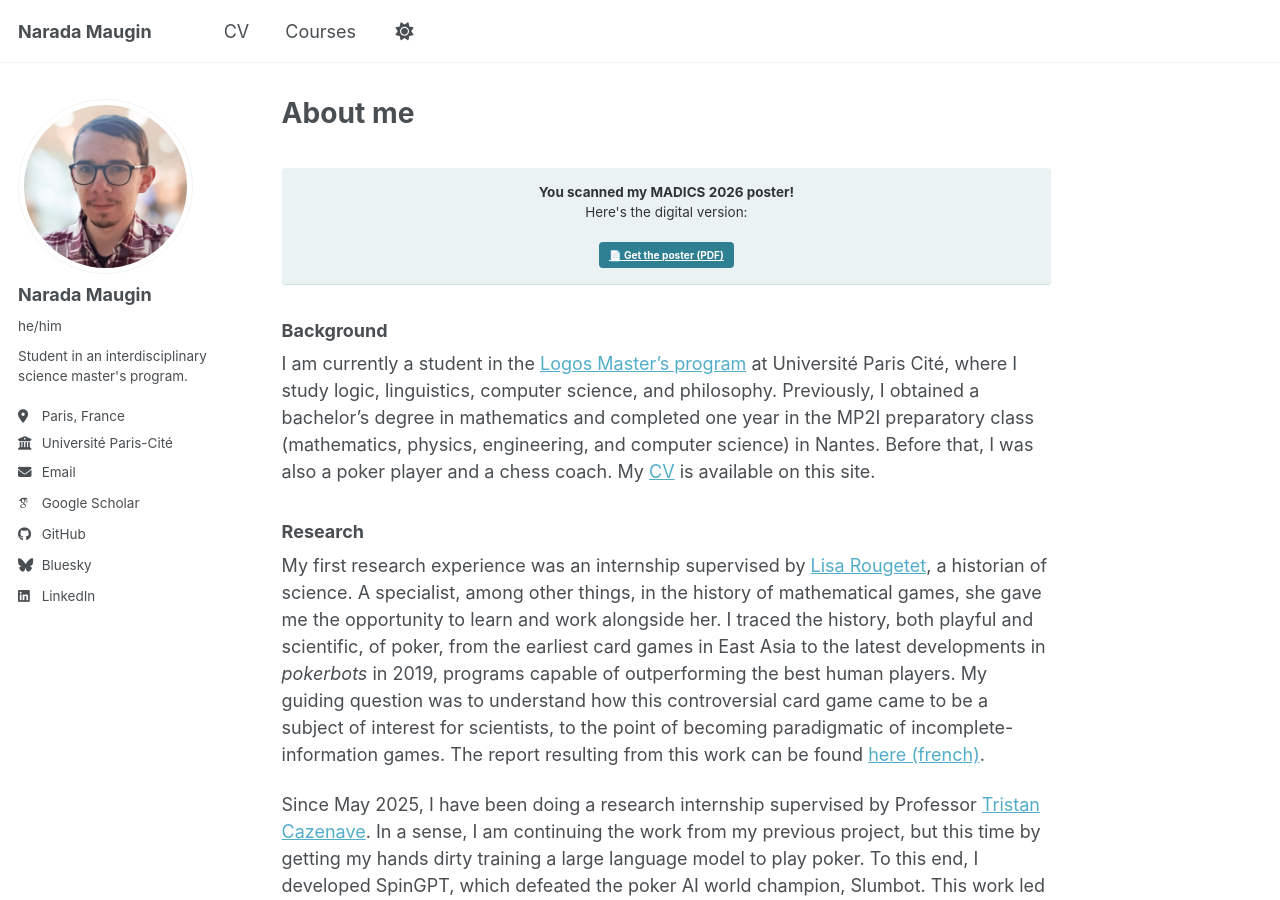
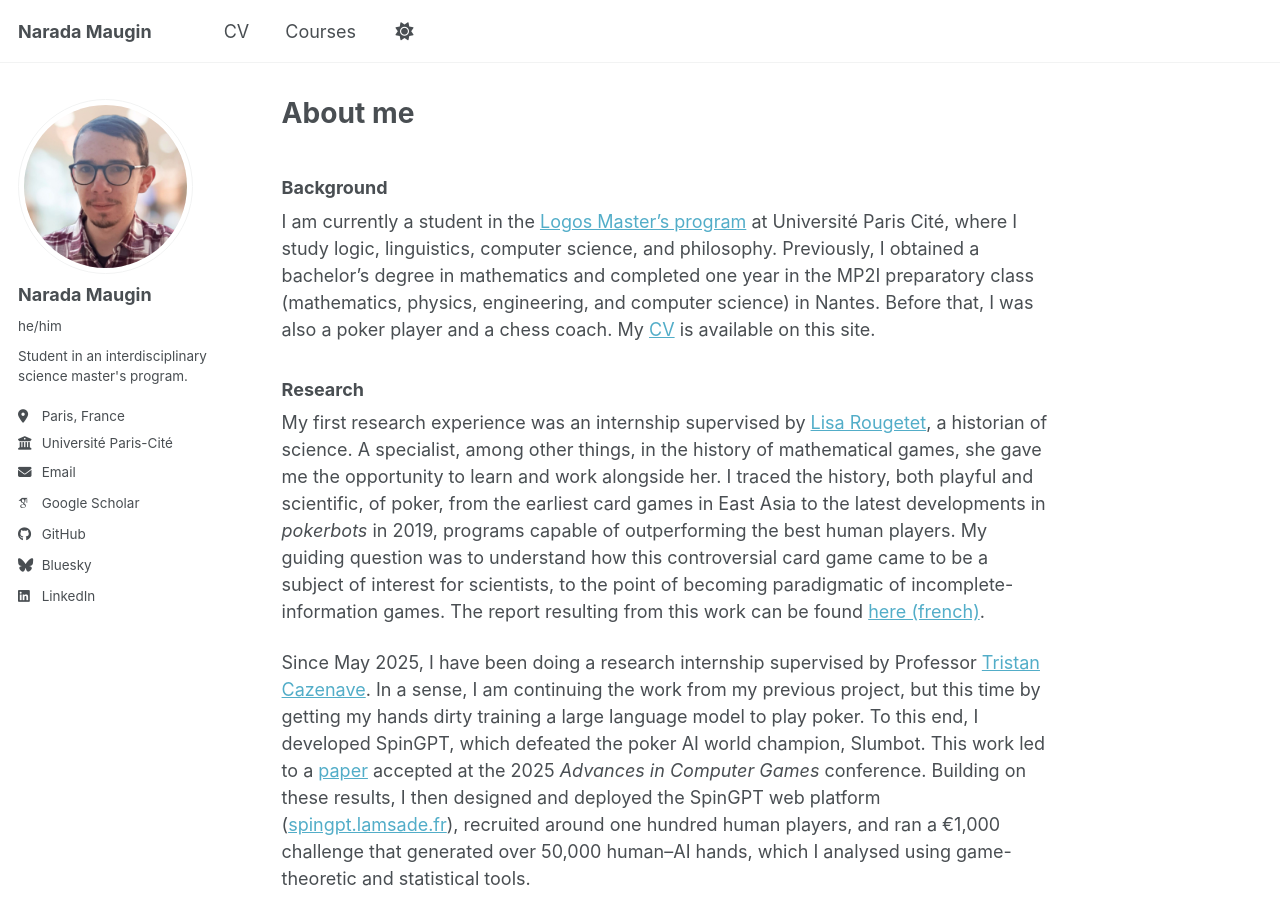
Before and after one commit to narada-maugin/narada-maugin.github.io, a Jekyll site: the page built from _pages/about.md, in a window 1280 px wide and 900 px high. Built offline with Jekyll 4.4.1, drawn with Linux system fonts in a browser that asks for light colours; some web fonts are replaced.

Commit message:
Update about.md

```diff
--- a/_pages/about.md
+++ b/_pages/about.md
@@ -6,12 +6,6 @@ redirect_from:
   - /about/
   - /about.html
 ---
-
-<div class="notice--info" markdown="0" style="text-align:center;">
-  <strong>You scanned my MADICS 2026 poster!</strong><br>
-  Here's the digital version:<br><br>
-  <a href="/files/poster_madics_2026.pdf" class="btn btn--info">📄 Get the poster (PDF)</a>
-</div>
 
 ### Background
 
```
